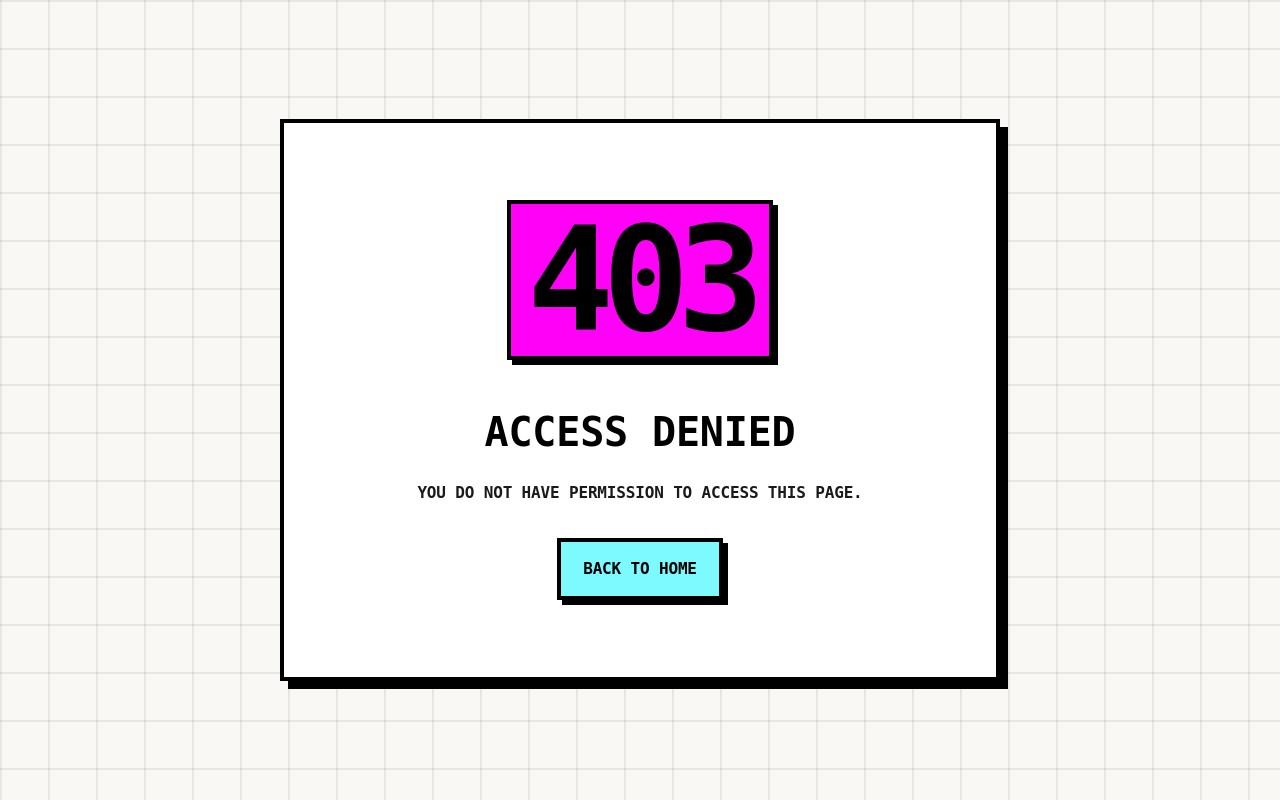
After one commit to ALDEV-11/profile, a Laravel app: template resources/views/errors/403.blade.php in a window 1280 px wide. The commit adds this page. Run offline with Laravel 12, Linux system fonts and the light colour scheme; the template is opened without the code that fills it, so the values that code supplies are empty.

Commit message:
Implement gallery feature with carousel and update error pages

```diff
--- a/app/Http/Controllers/HomeController.php
+++ b/app/Http/Controllers/HomeController.php
@@ -24,13 +24,15 @@ class HomeController extends Controller
         $hobbies = Hobby::ordered()->get();
         $educations = Education::ordered()->get();
         $galleries = Gallery::ordered()->get();
+        $featuredGalleries = $galleries->take(6);
 
         return view('welcome', compact(
             'profile',
             'socialMedias',
             'hobbies',
             'educations',
-            'galleries'
+            'galleries',
+            'featuredGalleries'
         ));
     }
 }
--- a/app/Providers/AppServiceProvider.php
+++ b/app/Providers/AppServiceProvider.php
@@ -22,7 +22,7 @@ class AppServiceProvider extends ServiceProvider
      */
     public function boot(): void
     {
-        // URL::forceScheme('https');
+        // URL::forceScheme('https');a
 
         View::composer(
             ['admin.layouts.admin-header', 'admin.layouts.admin-sidebar'],
--- /dev/null
+++ b/resources/views/errors/403.blade.php
@@ -0,0 +1,5 @@
+@extends('errors.layout')
+
+@section('code', '403')
+@section('title', 'Access denied')
+@section('message', 'You do not have permission to access this page.')
--- /dev/null
+++ b/resources/views/errors/404.blade.php
@@ -0,0 +1,5 @@
+@extends('errors.layout')
+
+@section('code', '404')
+@section('title', 'Page not found')
+@section('message', 'The page you are looking for does not exist or has moved.')
--- /dev/null
+++ b/resources/views/errors/419.blade.php
@@ -0,0 +1,5 @@
+@extends('errors.layout')
+
+@section('code', '419')
+@section('title', 'Page expired')
+@section('message', 'Your session expired. Please go back and try again.')
--- /dev/null
+++ b/resources/views/errors/429.blade.php
@@ -0,0 +1,5 @@
+@extends('errors.layout')
+
+@section('code', '429')
+@section('title', 'Too many requests')
+@section('message', 'Please wait a moment before trying again.')
--- /dev/null
+++ b/resources/views/errors/4xx.blade.php
@@ -0,0 +1,5 @@
+@extends('errors.layout')
+
+@section('code', '4XX')
+@section('title', 'Request error')
+@section('message', 'The request could not be completed.')
--- /dev/null
+++ b/resources/views/errors/500.blade.php
@@ -0,0 +1,5 @@
+@extends('errors.layout')
+
+@section('code', '500')
+@section('title', 'Server error')
+@section('message', 'Something went wrong on our side. Please try again later.')
--- /dev/null
+++ b/resources/views/errors/503.blade.php
@@ -0,0 +1,5 @@
+@extends('errors.layout')
+
+@section('code', '503')
+@section('title', 'Under maintenance')
+@section('message', 'We are making improvements and will be back shortly.')
--- /dev/null
+++ b/resources/views/errors/5xx.blade.php
@@ -0,0 +1,5 @@
+@extends('errors.layout')
+
+@section('code', '5XX')
+@section('title', 'Server error')
+@section('message', 'Something went wrong on our side. Please try again later.')
--- /dev/null
+++ b/resources/views/errors/layout.blade.php
@@ -0,0 +1,85 @@
+<!DOCTYPE html>
+<html lang="en" data-theme="light">
+<head>
+    <meta charset="utf-8">
+    <meta name="viewport" content="width=device-width, initial-scale=1">
+    <title>@yield('code', 'Error') | Personal Profile</title>
+    <link rel="stylesheet" href="{{ asset('css/style.css') }}">
+    <style>
+        .error-page {
+            min-height: 100vh;
+            display: grid;
+            place-items: center;
+            padding: 2rem 1.5rem;
+            background-color: var(--bg-main);
+            background-image:
+                linear-gradient(var(--grid-line) 2px, transparent 2px),
+                linear-gradient(90deg, var(--grid-line) 2px, transparent 2px);
+            background-size: 48px 48px;
+        }
+
+        .error-card {
+            width: min(100%, 720px);
+            padding: clamp(2rem, 6vw, 5rem);
+            text-align: center;
+            background: var(--bg-surface);
+            border: var(--border-width-lg) solid var(--border-color);
+            box-shadow: var(--shadow-offset-lg) var(--shadow-offset-lg) 0 var(--shadow-color);
+        }
+
+        .error-code {
+            display: inline-block;
+            padding: 0.25rem 1rem;
+            background: var(--neo-pink);
+            color: #000;
+            border: var(--border-width-lg) solid var(--border-color);
+            box-shadow: var(--shadow-offset) var(--shadow-offset) 0 var(--shadow-color);
+            font-size: clamp(4rem, 16vw, 9rem);
+            font-weight: 800;
+            line-height: 1;
+            letter-spacing: -0.08em;
+        }
+
+        .error-title {
+            margin-top: 2.5rem;
+            font-size: clamp(1.5rem, 4vw, 2.5rem);
+            text-transform: uppercase;
+        }
+
+        .error-message {
+            max-width: 560px;
+            margin: 1rem auto 2rem;
+            color: var(--text-muted);
+            font-weight: 700;
+            text-transform: uppercase;
+        }
+
+        .error-home {
+            display: inline-block;
+            padding: 0.9rem 1.4rem;
+            background: var(--neo-cyan);
+            color: #000;
+            border: var(--border-width-lg) solid var(--border-color);
+            box-shadow: var(--shadow-offset) var(--shadow-offset) 0 var(--shadow-color);
+            font-weight: 800;
+            text-transform: uppercase;
+            transition: transform 0.15s ease, box-shadow 0.15s ease;
+        }
+
+        .error-home:hover {
+            transform: translate(3px, 3px);
+            box-shadow: 2px 2px 0 var(--shadow-color);
+        }
+    </style>
+</head>
+<body>
+    <main class="error-page">
+        <section class="error-card" role="alert">
+            <div class="error-code">@yield('code', '500')</div>
+            <h1 class="error-title">@yield('title', 'Something went wrong')</h1>
+            <p class="error-message">@yield('message', 'The page could not be loaded right now.')</p>
+            <a class="error-home" href="{{ url('/') }}">Back to home</a>
+        </section>
+    </main>
+</body>
+</html>
--- a/resources/views/welcome.blade.php
+++ b/resources/views/welcome.blade.php
@@ -75,7 +75,7 @@
     <x-education-timeline :educations="$educations" />
 
     <!-- GALLERY SECTION -->
-    <x-gallery-section :galleries="$galleries" />
+    <x-gallery-section :galleries="$featuredGalleries" :carousel-galleries="$galleries" />
 
     <!-- CONTACT SECTION -->
     <x-contact-section :fullName="$fullName" :tagline="$tagline" :email="$email" :phone="$phone" :address="$address" />
```
Also changed, not shown: public/js/main.js (+6 -2 lines), resources/views/components/gallery-section.blade.php (+24 -3 lines), tests/Feature/GalleryControllerTest.php (+10 -3 lines).
